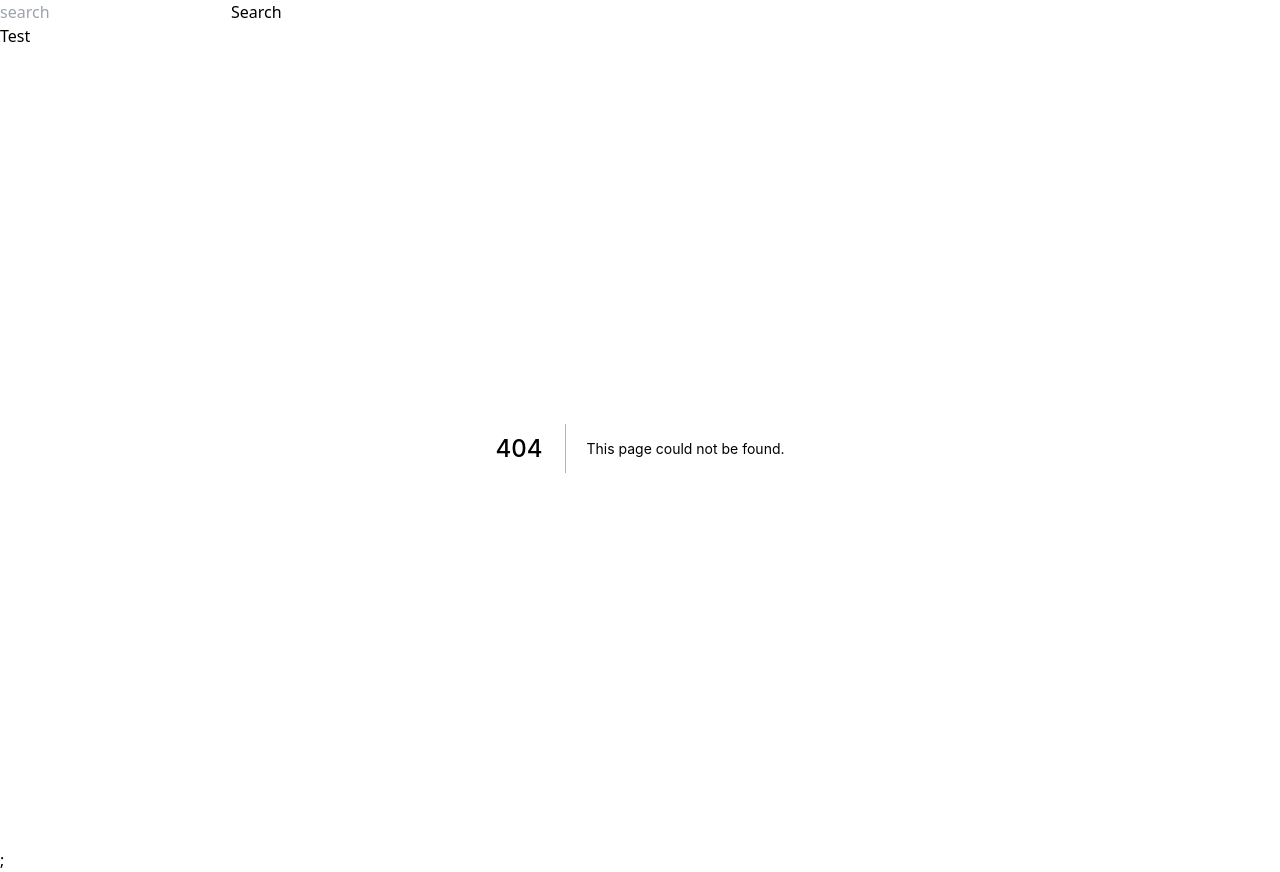
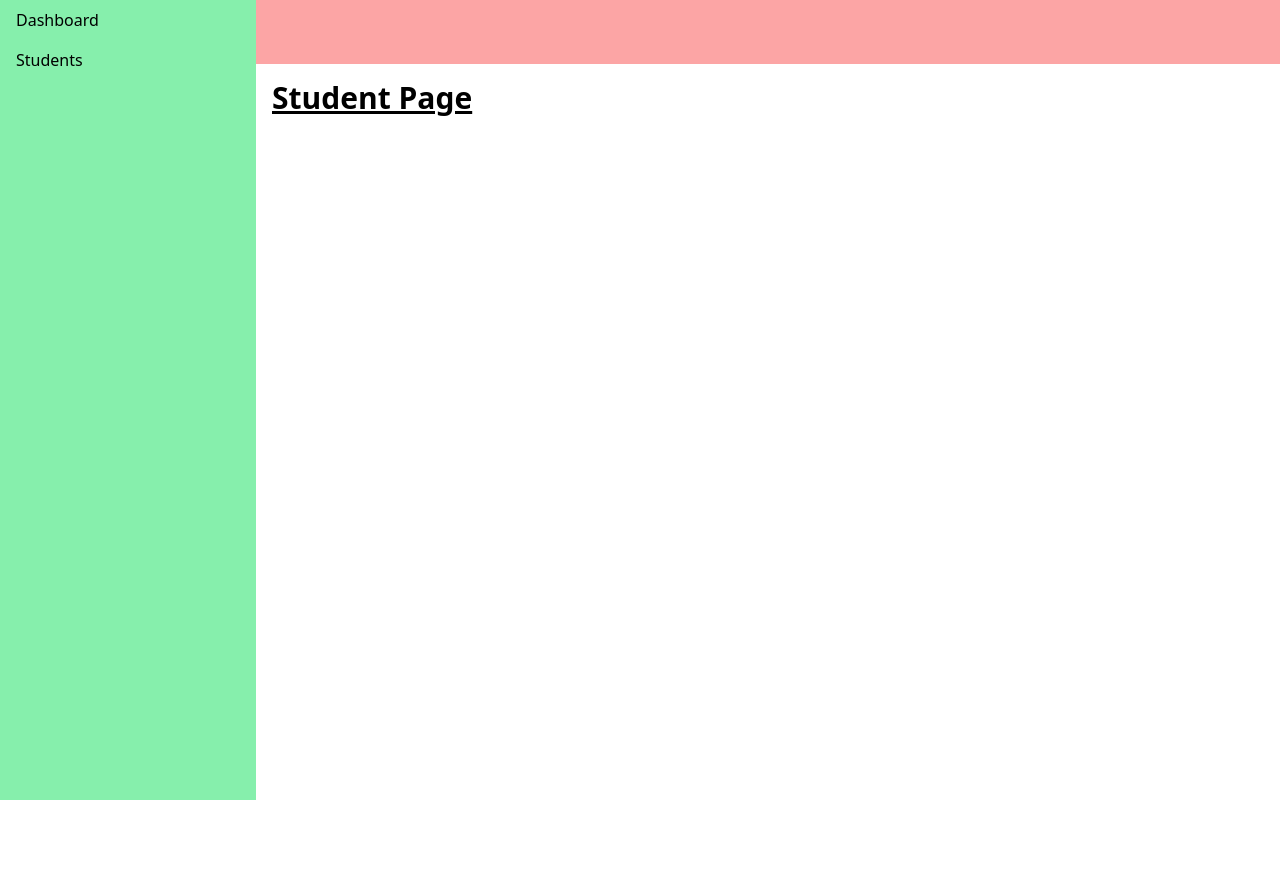
Before and after one commit to Sabbir185/Iskul_Frontend, a Next.js app: page /students in a window 1280 px wide. Before the commit this address had no page. After the commit the page ends 800 px from the top, so only its background shows below. Built offline with nearby package versions, Linux system fonts and the light colour scheme.

Commit message:
Layout Update

```diff
--- a/layout/index.js
+++ b/layout/index.js
@@ -1,10 +1,56 @@
 import { Fragment } from "react";
+import Link from 'next/link'
 
 const Layout = (props) => {
     return (
-        <Fragment>
-            {props.children}
-        </Fragment>
+        <>
+            <div className="relative">
+                <div className="w-0 md:w-64 h-screen fixed mt-0 left-0 top-0 bg-green-300">
+                    <ul>
+                        <li className="py-2">
+                            <Link href="/">
+                                <a className="p-4">Dashboard</a>
+                            </Link>
+                        </li>
+                        <li className="py-2">
+                            <Link href="/students">
+                                <a className="p-4">Students</a>
+                            </Link>
+                        </li>
+                    </ul>
+
+
+
+                </div>
+                <main className="ml-0 md:ml-64 mt-16 p-4">
+                    {props.children}
+                </main>
+
+                <div className="h-16 fixed left-0 md:left-64 top-0 right-0 bg-red-300">
+
+                </div>
+            </div>
+
+
+            {/*<div className="flex w-full min-h-screen">*/}
+            {/*    <div className="w-0 md:w-64 h-screen bg-green-300">*/}
+
+            {/*    </div>*/}
+            {/*    <div className="flex-1 flex-col bg-gray-400">*/}
+            {/*        <div className="h-16 w-full bg-red-500">*/}
+
+            {/*        </div>*/}
+            {/*        <div>*/}
+            {/*            {props.children}*/}
+            {/*        </div>*/}
+
+            {/*    </div>*/}
+
+            {/*</div>*/}
+
+
+
+        </>
     );
 };
 
--- a/pages/_app.js
+++ b/pages/_app.js
@@ -1,13 +1,10 @@
-import Layout from "../layout/index";
-import Navbar from "../layout/Navbar";
 import "../styles/globals.css";
 
 function MyApp({ Component, pageProps }) {
 	return (
-		<Layout>
-			<Navbar />
+		<>
 			<Component {...pageProps} />;
-		</Layout>
+		</>
 	);
 }
 
--- a/pages/index.js
+++ b/pages/index.js
@@ -1,13 +1,14 @@
 import Link from 'next/link'
+import Layout from "../layout";
 
 export default function Home() {
     return (
-      <div>
+      <Layout>
         <h1 className="text-3xl font-bold underline">
           Hello world!
         </h1>
         <Link href="/text">Test</Link>
         <Link href="./Login/login.js">login</Link>
-      </div>
+      </Layout>
     )
   }
--- /dev/null
+++ b/pages/students.js
@@ -0,0 +1,12 @@
+import Link from 'next/link'
+import Layout from "../layout";
+
+export default function Home() {
+    return (
+        <Layout>
+            <h1 className="text-3xl font-bold underline">
+                Student Page
+            </h1>
+        </Layout>
+    )
+}
--- a/tailwind.config.js
+++ b/tailwind.config.js
@@ -2,6 +2,7 @@ module.exports = {
   content: [
     "./pages/**/*.{js,ts,jsx,tsx}",
     "./components/**/*.{js,ts,jsx,tsx}",
+    "./layout/**/*.{js,ts,jsx,tsx}",
   ],
   theme: {
     extend: {},
```
